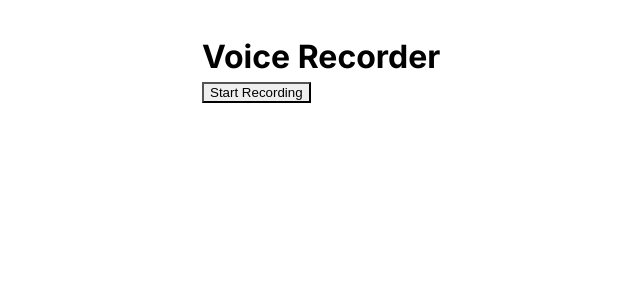
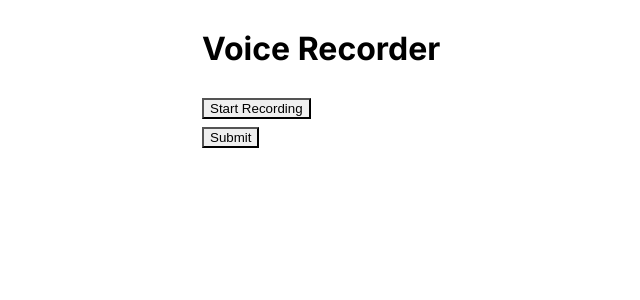
Before and after one commit to JakeBoggs/HackNC2023, a React (Vite) app in the folder frontend/: page / in a window 1280 px wide. Shown: the top 300 px of the page, without its empty margins (122-762 px from the left). Built offline with nearby package versions, Linux system fonts and the light colour scheme; what @saas-ui/react would draw is missing.

Commit message:
submit audio

```diff
--- a/frontend/src/App.tsx
+++ b/frontend/src/App.tsx
@@ -1,19 +1,19 @@
 // import { Box, Heading, Stack, Text } from "@chakra-ui/react";
 
 import React, { useState } from "react";
-import { Box, Button, Center, Heading } from "@chakra-ui/react";
+import { Stack, Button, Center, Heading, BoxProps, ButtonProps } from "@chakra-ui/react";
 import { useVoiceRecorder } from "./voiceRecorder";
 
 const Recorder: React.FC<{
   onRecorded: (data: Blob) => void;
-}> = ({ onRecorded }) => {
+} & ButtonProps> = ({ onRecorded, ...props }) => {
   // const isRecording = false;
   const { isRecording, stop, start, error } = useVoiceRecorder(onRecorded);
   const toggle = isRecording ? stop : start
   console.log(isRecording, toggle, error);
 
   return (
-    <Button colorScheme={isRecording ? "red" : "blue"} onClick={toggle}>
+    <Button colorScheme={isRecording ? "red" : "blue"} {...props} onClick={toggle}>
       {isRecording ? "Stop Recording" : "Start Recording"}
     </Button>
   );
@@ -25,17 +25,28 @@ const Player: React.FC<{
   return <audio src={link} controls />
 };
 
+async function postAudioBlob(blob: Blob) {
+  const formData = new FormData();
+  formData.append('audio', blob, 'audio.wav');
+
+  await fetch('/api/summarize', {
+    method: 'POST',
+    body: formData
+  })
+}
+
 function VoiceRecorderScreen() {
   const [audio, setAudio] = useState<Blob | null>(null)
   return (
     <Center>
-      <Box w="50%" p={4} m={4}>
-        <Heading as="h1" mb={4}>
+      <Stack w="50%">
+        <Heading as="h1">
           Voice Recorder
         </Heading>
-        <Recorder onRecorded={(blob) => setAudio(blob)}/>
+        <Recorder onRecorded={(blob) => setAudio(blob)} w="fit-content"/>
         {audio && <Player audioBlob={audio}/>}
-      </Box>
+        <Button onClick={() => audio && postAudioBlob(audio)}  w="fit-content">Submit</Button>
+      </Stack>
     </Center>
   );
 }
```
